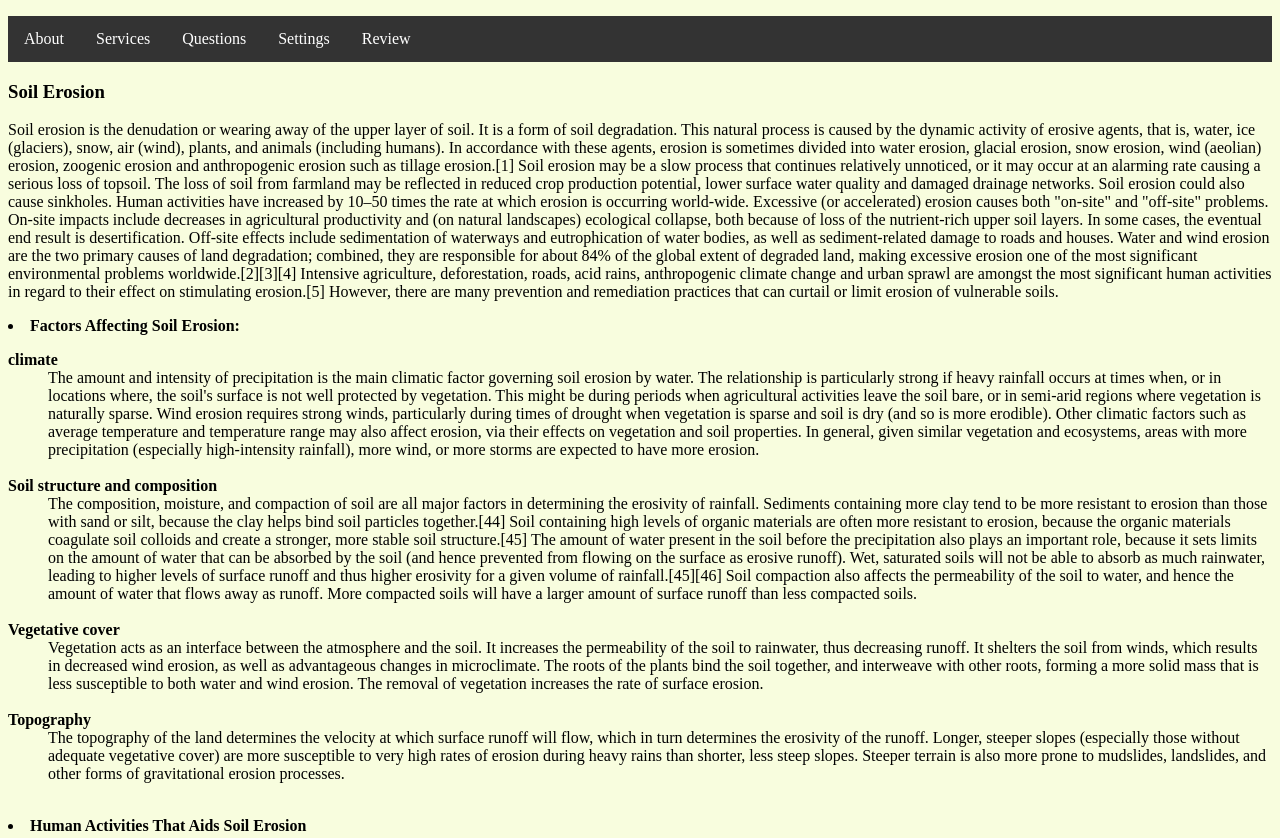
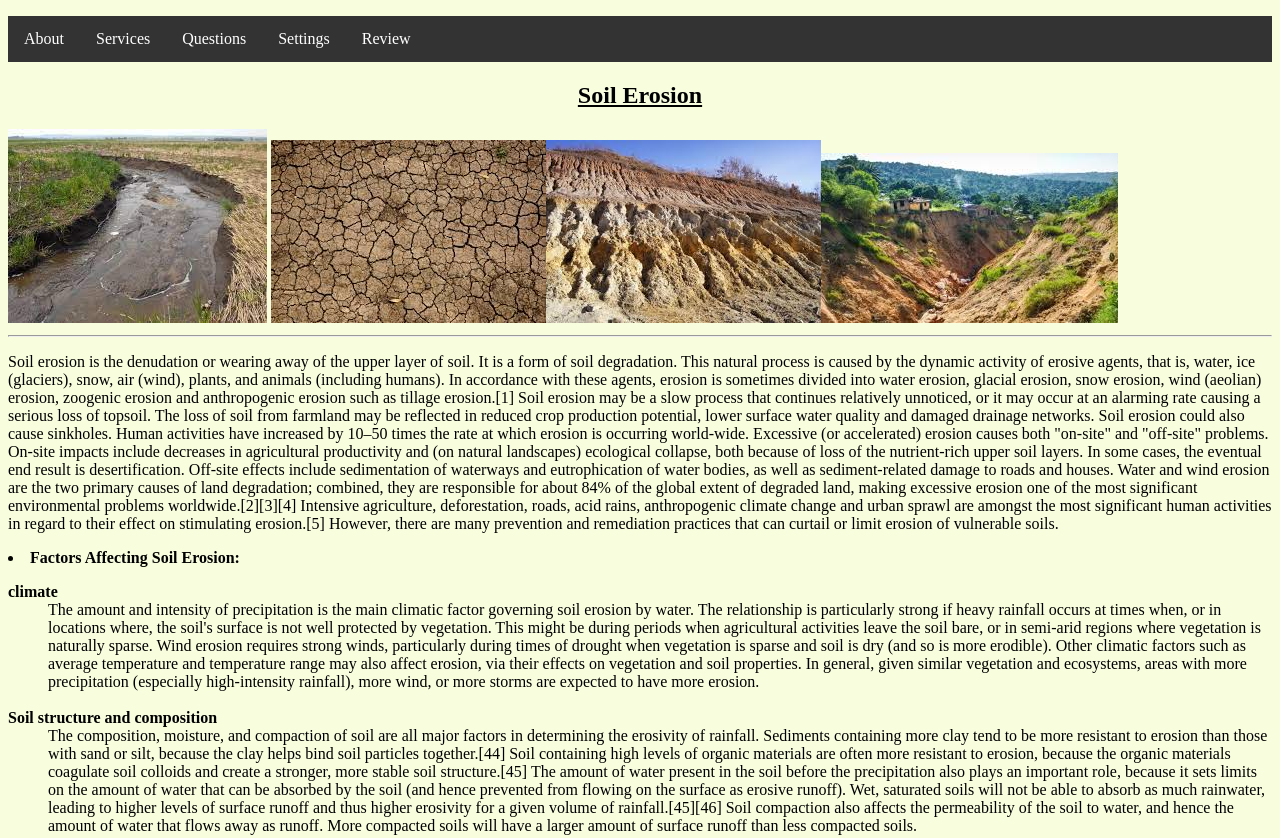
Before and after one commit to masterlobe/Soil-Erosion, a plain HTML site: page Index.html in a window 1280 px wide. Shown: the top 838 px of the page. Drawn offline with Linux system fonts and the light colour scheme.

Commit message:
Final Prototype

```diff
--- a/Index.html
+++ b/Index.html
@@ -32,7 +32,8 @@
 
 
         <div id="intro1">
-                <h3 id="Intro">Soil Erosion</h3>
+                <h2 id="Intro">Soil Erosion</h3>
+                <span id="img"><img src="download.jpeg" alt="Img"> <img src="download (1).jpeg" alt="Img"><img src="images (1).jpeg" alt="Img"><img src="images.jpeg" alt="Img"></span><hr>
                 <p>Soil erosion is the denudation or wearing away of the upper layer of soil. It is a form of soil degradation. This natural process is caused by the dynamic activity of erosive agents, that is, water, ice (glaciers), snow, air (wind), plants, and animals (including humans). In accordance with these agents, erosion is sometimes divided into water erosion, glacial erosion, snow erosion, wind (aeolian) erosion, zoogenic erosion and anthropogenic erosion such as tillage erosion.[1] Soil erosion may be a slow process that continues relatively unnoticed, or it may occur at an alarming rate causing a serious loss of topsoil. The loss of soil from farmland may be reflected in reduced crop production potential, lower surface water quality and damaged drainage networks. Soil erosion could also cause sinkholes.
 
                     Human activities have increased by 10–50 times the rate at which erosion is occurring world-wide. Excessive (or accelerated) erosion causes both "on-site" and "off-site" problems. On-site impacts include decreases in agricultural productivity and (on natural landscapes) ecological collapse, both because of loss of the nutrient-rich upper soil layers. In some cases, the eventual end result is desertification. Off-site effects include sedimentation of waterways and eutrophication of water bodies, as well as sediment-related damage to roads and houses. Water and wind erosion are the two primary causes of land degradation; combined, they are responsible for about 84% of the global extent of degraded land, making excessive erosion one of the most significant environmental problems worldwide.[2][3][4]
--- a/styles.css
+++ b/styles.css
@@ -10,17 +10,22 @@ body{
     margin: 0px 20px;
 }
 #enquiry{
-    background-color: rgb(106, 29, 42);
+    background-color: rgb(207, 201, 202);
 }
 #intro2 > .List{
     background-color: red;
 }
 #Intro{
-
+    text-align: center;
+    text-decoration: underline;
 }
 .ListData{
     font-weight: bold;
 
+}
+
+#img{
+    width: 100%;
 }
 
 ul.nav-menu {
```
Also changed, not shown: download (1).jpeg (added), download.jpeg (added), images (1).jpeg (added), images.jpeg (added).
